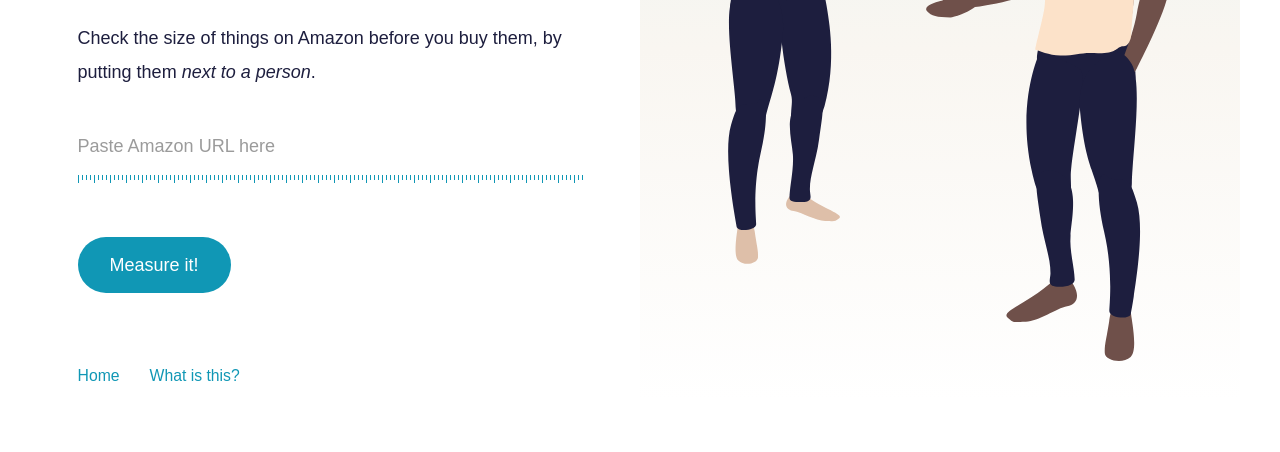
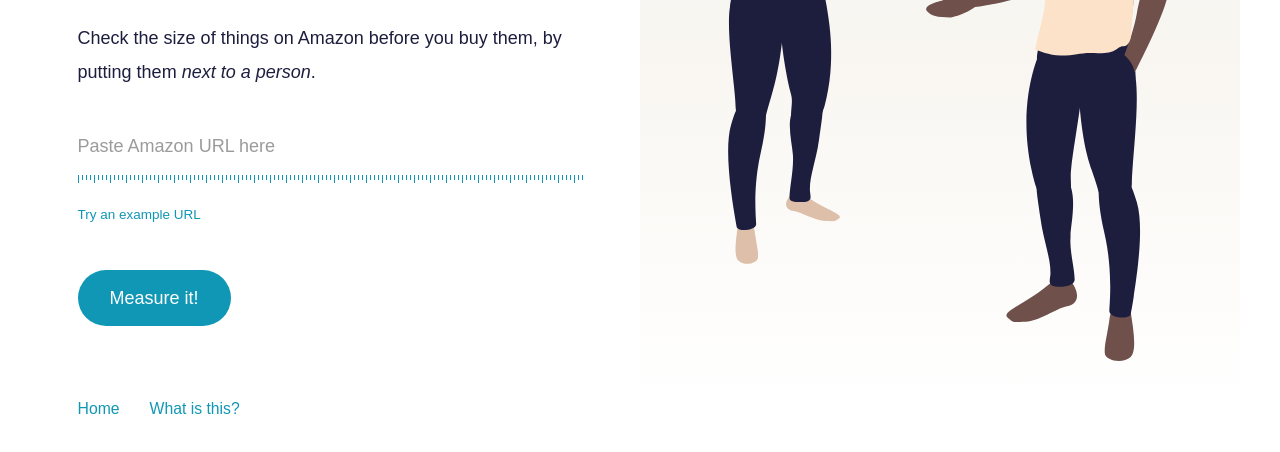
Before and after one commit to chrismhs/next-to-a-person, a Gatsby site: page / in a window 1280 px wide. Shown: the part 340-792 px from the top of the page. Built offline with nearby package versions, Linux system fonts and the light colour scheme; Gatsby itself is replaced by a stand-in of ours.

Commit message:
Added a pre-fill input button. Not wired up

```diff
--- a/src/components/inputs/floatinglabelinput.js
+++ b/src/components/inputs/floatinglabelinput.js
@@ -2,8 +2,7 @@
 import styled from "styled-components"
 
 const Container = styled.div`
-  height: 80px;
-  margin-bottom: 32px;
+  height: 60px;
 `
 
 const FloatingLabelInput = styled.div`
--- a/src/pages/index.js
+++ b/src/pages/index.js
@@ -35,8 +35,18 @@
   }
 `
 
+const Autofill = styled.a`
+  font-size: 0.75rem;
+  display: inline-flex;
+  margin: -32px 0 48px;
+`
+const Spacer = styled.div`
+  display: block;
+`
+
 const SubmitButton = styled.label`
   cursor: pointer;
+
   background-color: rgb(16, 151, 181);
   padding: 18px 32px;
   border-radius: 32px;
@@ -92,8 +102,15 @@
     padding: 30px;
   }
 `
+class IndexPage extends React.Component {
+  // autoFill() {
+  //   // document.getElementById("url-input").focus()
+  //   document.getElementById("url-input").value =
+  //     "https://www.amazon.co.uk/Intex-Massage-Heating-Accessories-Relaxation/dp/B083QF7TZY/ref=sr_1_6?dchild=1&keywords=hot+tub&qid=1587052147&sr=8-6"
+  // }
 
-const IndexPage = () => (
+  render() {
+    return (
       <Layout>
         <SEO title="Home" />
         <Description>
@@ -106,10 +123,14 @@
           </TextContainer>
           <FormContainer>
             <FloatingLabelInput
-          id="example-3"
+              id="url-input"
               label="Paste Amazon URL here"
               onChange={"Test"}
             />
+            <Autofill href="#" onClick={this.autoFill}>
+              Try an example URL
+            </Autofill>
+            <Spacer />
             <SubmitButton>
               <Input type="submit" />
               Measure it!
@@ -121,5 +142,7 @@
         </BackgroundImage>
       </Layout>
     )
+  }
+}
 
 export default IndexPage
```
Lines whose indentation alone changed are shown as unchanged.
